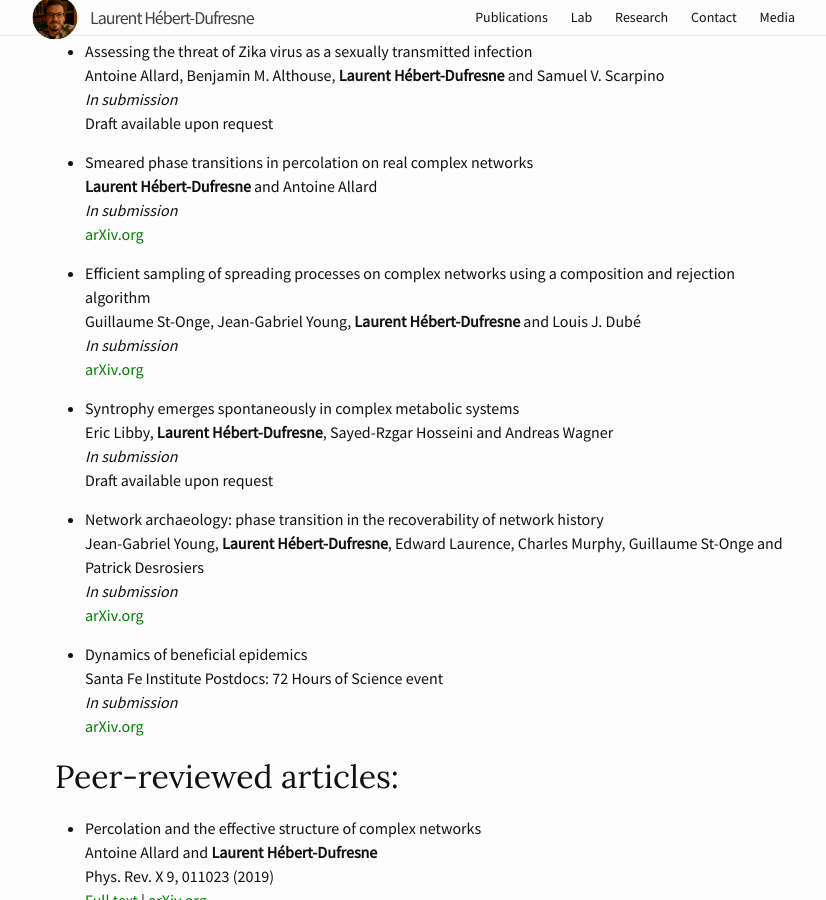
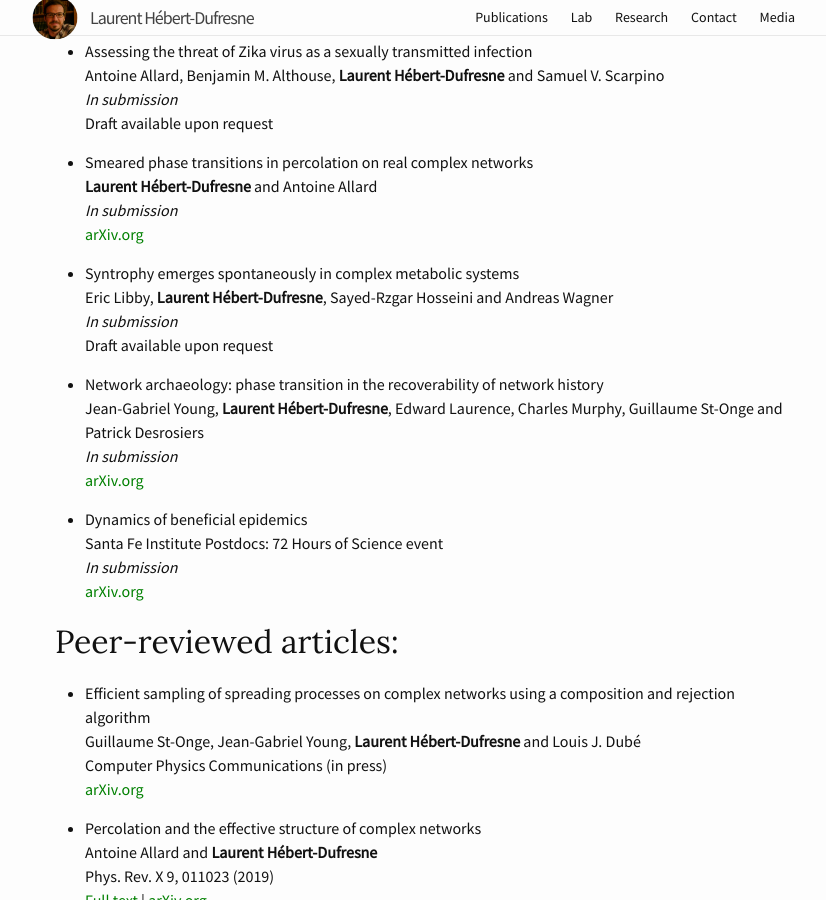
Before and after one commit to laurenthebertdufresne/laurenthebertdufresne.github.io, a Jekyll site: the page built from _pages/publications.md, in a window 1280 px wide and 900 px high, scrolled down 423 px. Shown: the whole window, without its empty margins (215-1041 px from the left). Built offline with Jekyll 4.4.1, drawn with Linux system fonts in a browser that asks for light colours; some of the changed lines change nothing that is shown.

Commit message:
New paper

```diff
--- a/_pages/publications.md
+++ b/_pages/publications.md
@@ -17,11 +17,6 @@ weight: 2
     _In submission_
     [arXiv.org](https://arxiv.org/abs/1810.00735)
 
-*   Efficient sampling of spreading processes on complex networks using a composition and rejection algorithm
-    Guillaume St-Onge, Jean-Gabriel Young, **Laurent Hébert-Dufresne** and Louis J. Dubé
-    _In submission_
-    [arXiv.org](https://arxiv.org/abs/1808.05859)
-
 *   Syntrophy emerges spontaneously in complex metabolic systems
     Eric Libby, **Laurent Hébert-Dufresne**, Sayed-Rzgar Hosseini and Andreas Wagner
     _In submission_
@@ -38,6 +33,11 @@ weight: 2
     [arXiv.org](https://arxiv.org/abs/1604.02096)
 
 ## Peer-reviewed articles:
+
+*   Efficient sampling of spreading processes on complex networks using a composition and rejection algorithm
+    Guillaume St-Onge, Jean-Gabriel Young, **Laurent Hébert-Dufresne** and Louis J. Dubé
+    Computer Physics Communications (in press)
+    [arXiv.org](https://arxiv.org/abs/1808.05859)
 
 *   Percolation and the effective structure of complex networks
     Antoine Allard and **Laurent Hébert-Dufresne**
```
